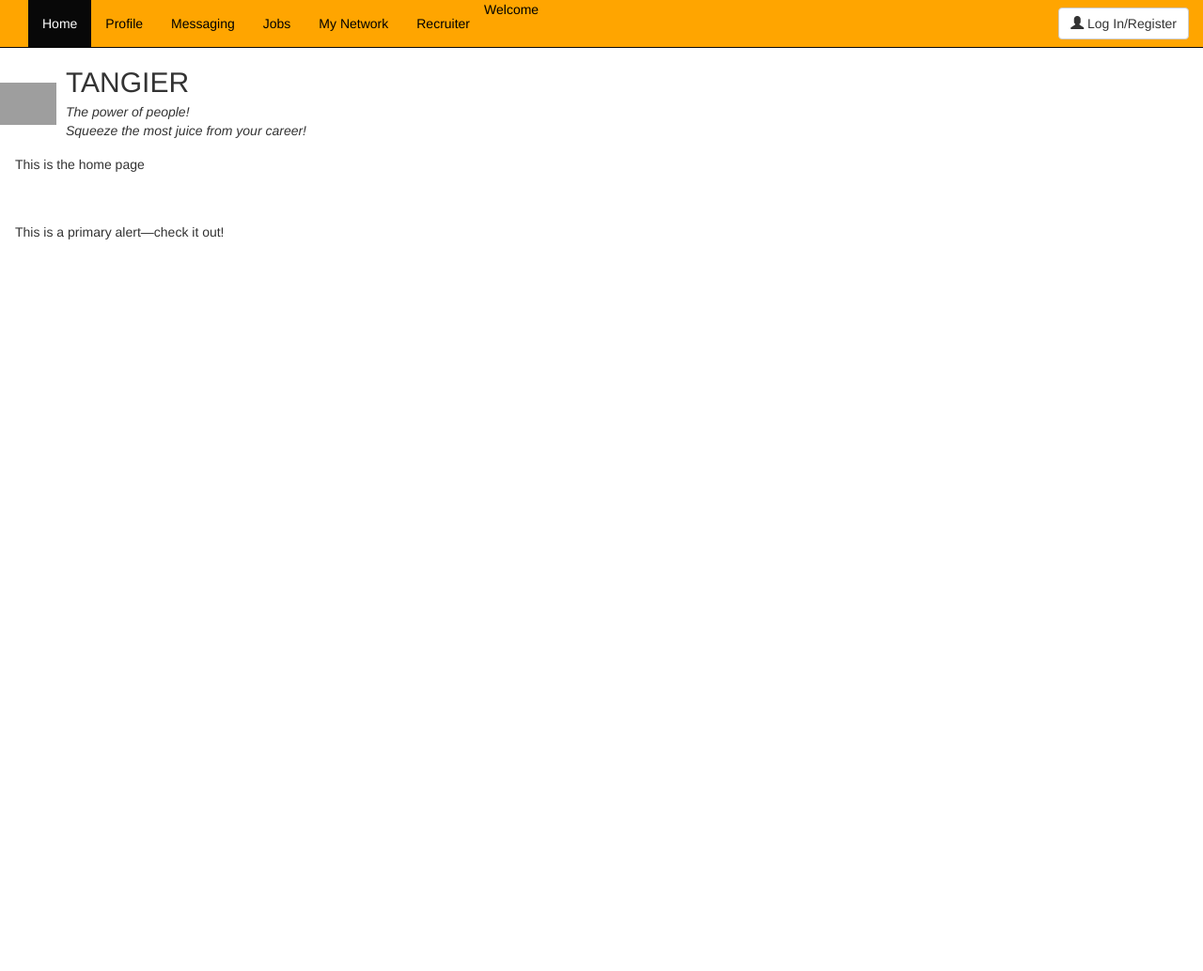
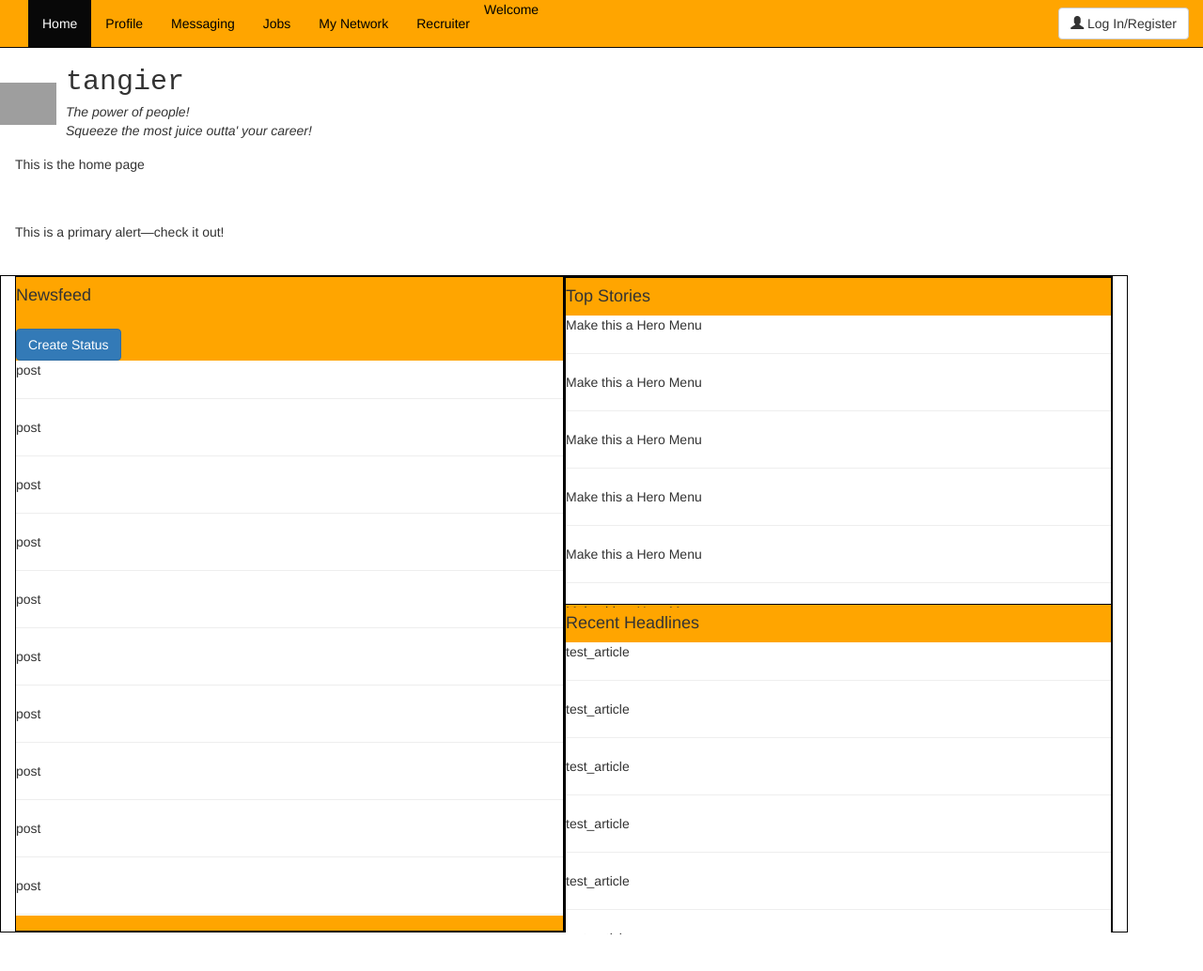
Before and after one commit to Gwood91/BUS118W_Tangier_Repo, a Flask app: page /home in a window 1280 px wide. Shown: the top 1034 px of the page at 94% size. Run offline with Flask 2, Linux system fonts and the light colour scheme; parts of the project's set-up code (start-up, migrations or seed data) failed here and were passed over; some libraries are stand-ins or nearby versions; grey boxes are pictures that could not be loaded.

Commit message:
News Feed Initial
Starting the News Feed Layout

```diff
--- a/app/routes.py
+++ b/app/routes.py
@@ -75,7 +75,10 @@ def before_request():
 
 @app.route('/home', methods=['GET'])
 def home():
-    return render_template('home.html', title='Home')
+    # dummy items for mock up purposes
+    news_stories = ['test_article', 'test_article', 'test_article', 'test_article', 'test_article', 'test_article', 'test_article']
+    news_feed = ['post', 'post', 'post', 'post', 'post', 'post', 'post', 'post', 'post', 'post', 'post', 'post', 'post', 'post', 'post', 'post', 'post', 'post']
+    return render_template('home.html', title='Home', news_stories=news_stories, news_feed=news_feed)
 
 
 @app.route('/home', methods=['Post'])
--- a/app/templates/home.html
+++ b/app/templates/home.html
@@ -1,3 +1,12 @@
+<script src="https://ajax.googleapis.com/ajax/libs/jquery/3.4.1/jquery.min.js"></script>
+<script>
+  $(document).ready(function(){
+  $("button").click(function(){
+  $("#test").toggle();
+  });
+  });
+    $("#button").toggle();
+</script>
 {% extends "base.html" %}
 <!-- {% import 'bootstrap/wtf.html' as wtf %}  -->
 {% block content %}
@@ -6,15 +15,61 @@
       <img src="https://encrypted-tbn0.gstatic.com/images?q=tbn:ANd9GcSZ9aGT0JLi7-nKbbvDl8raJV2kdmlSo4NUKIAZ5LKih5g2pGzSBQ" class="media-object" style="width:60px">
     </div>
     <div class="media-body">
-      <h2 class="media-heading">TANGIER</h2>
+      <h2 class="media-heading" style="font-family:Courier New">tangier</h2>
       <!-- <i>Elevate your career!</i> -->
       <i>The power of people!</i>
       <br>
-      <i>Squeeze the most juice from your career!</i>
+      <i>Squeeze the most juice outta' your career!</i>
     </div>
   </div>
 <p class="alert alert-primary">This is the home page</p>
 <div class="alert alert-primary" role="alert">
   This is a primary alert—check it out!
 </div>
+<div style="border: black solid 1px; width: 1200px; height: 700px; display:inline-flex;" class="container">
+  <div style="border: black solid 1px; width: 50%; height: 100%; background:orange">
+    <h4>Newsfeed</h4>
+              <div style="position: static; margin-top: 25px; width: 500px; background:white">
+          <div id="test" style="border: black 2px solid; width: 500px;  display: none;" class="container">
+            <form>
+                What's New?
+                <br>
+                <textarea style="width: 100%; height: 80px; resize: none; margin:auto">
+                </textarea>
+            </form>
+            <button class="btn btn-info" id="button">Post</button>
+         </div>
+                <div id="draftMsg" style="background:orange">
+                        <button id="button" class="btn btn-primary">Create Status</button>
+                </div>
+          </div>
+      <div style=" overflow:auto; direction: ltr; width: 100%; height: 85%; background:white">
+            {% for post in news_feed%}
+              <p> {{ post }}</p>
+              <hr>
+            {% endfor %}
+          </div>
+
+  </div>
+  <div style="border: black solid 1px; width: 50%; height: 100%">
+      <div style="border: black solid 1px; width: 100%; height: 50%; background:orange">
+        <h4>Top Stories</h4>
+          <div style=" overflow:auto; direction: ltr; width: 100%; height: 90%; background:white">
+            {% for story in news_stories%}
+              <p> Make this a Hero Menu </p>
+              <hr>
+            {% endfor %}
+          </div>
+      </div>
+       <div style="border: black solid 1px; width: 100%; height: 50%; background:orange">
+        <h4>Recent Headlines</h4>
+          <div style=" overflow:auto; direction: ltr; width: 100%; height: 90%; background:white">
+            {% for story in news_stories%}
+              <p> {{ story }}</p>
+              <hr>
+            {% endfor %}
+          </div>
+      </div>
+  </div>
+</div>
 {% endblock %}
```
Also changed, not shown: app/app.db, 1 other file.
